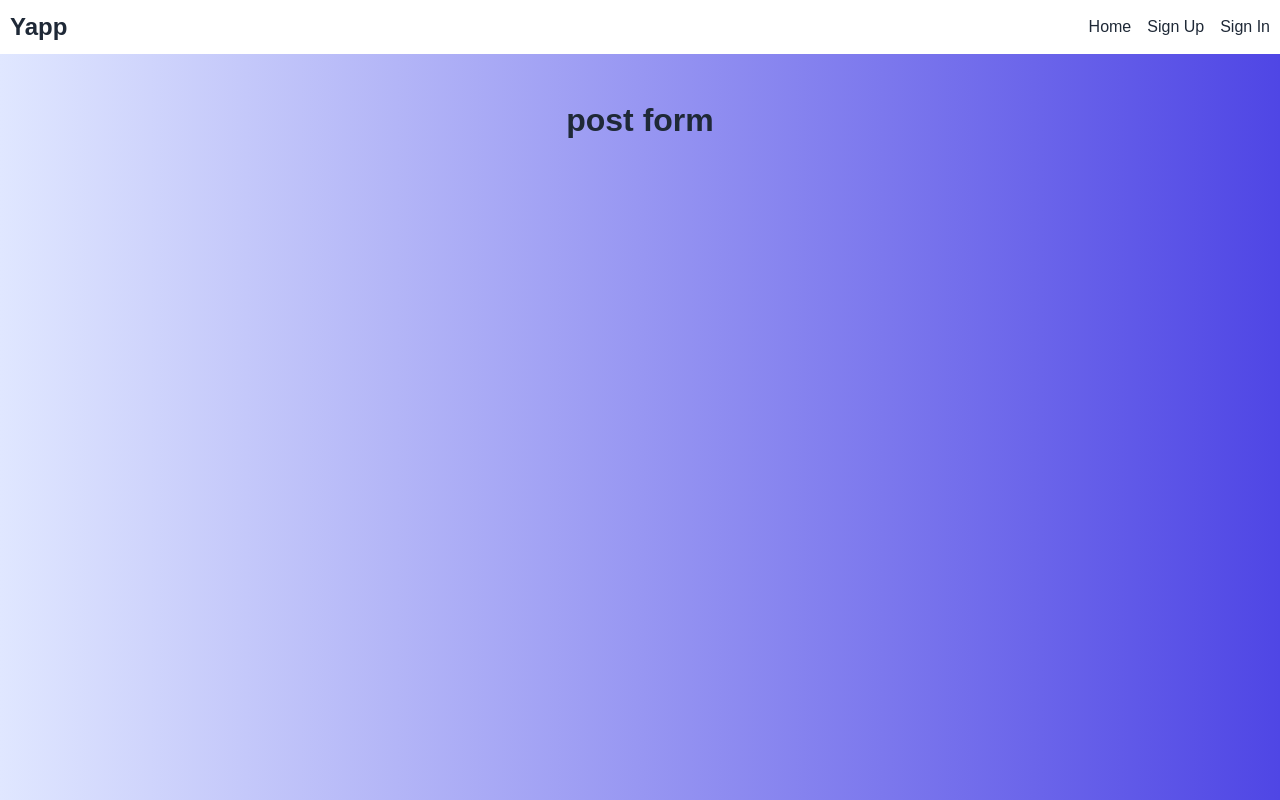
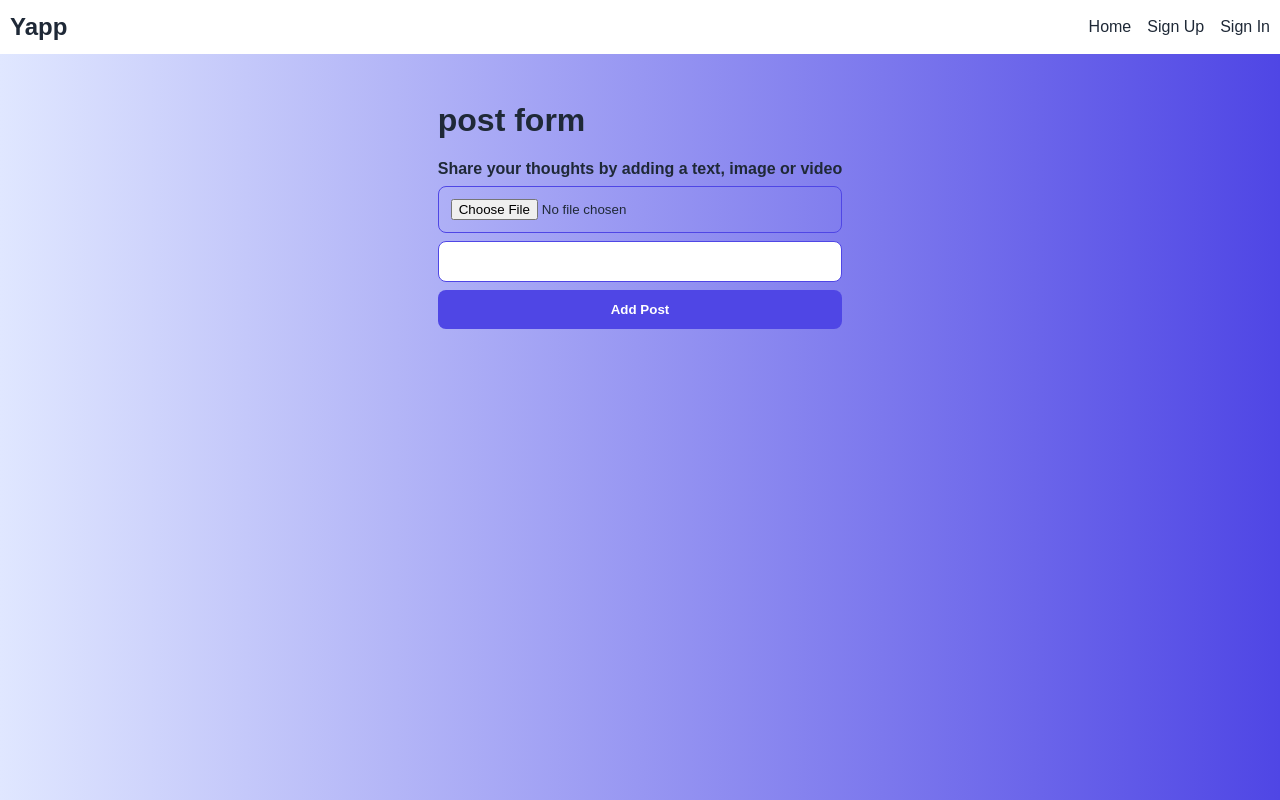
Before and after one commit to fatimaAhmed26/yapp-app-frontend, a React (Vite) app: page /posts/new in a window 1280 px wide. Built offline with nearby package versions, Linux system fonts and the light colour scheme; no server answers; a web font is replaced by a local one.

Commit message:
adding handlers for the form data

```diff
--- a/src/pages/PostFrom.jsx
+++ b/src/pages/PostFrom.jsx
@@ -1,11 +1,44 @@
 import { useState, useEffect } from 'react'
-import { useParams } from 'react-router'
+import { useActionData, useParams } from 'react-router'
 import * as postServices from '../services/post'
 
-const PostForm =(post)=>{
+const PostForm =(props)=>{
+    const { postId } = useParams()
+    const initialState ={
+        media:'',
+        text:''
+    }
+    const [formData , setFormData] = useState(initialState)
+    const [appMedia ,setAppMedia] =useState('')
+    const handleSubmit = (event)=>{
+        evt.preventDefault()
+        props.handleAddPost(formData)
+    }
+    const handleChange=(evt)=>{
+        setFormData({ ...formData, [evt.target.name]: evt.target.value })
+    }
+     const handleFileChange = (event) => {
+        setAppMedia(event.target.files[0])
+    }
+
+  useEffect(() => {
+    const fetchPost = async () => {
+        const postData = await postServices.show(postId)
+        setFormData(postData)
+    }
+    if (postId) fetchPost()
+
+    return () => setFormData(initialState)
+  }, [postId])
     return(
         <dev>
             <h1>post form</h1>
+            <form onSubmit={handleSubmit}>
+                <label htmlFor="media">Share your thoughts by adding a text, image or video </label>
+                <input type="file" name='media' onChange={handleFileChange} />
+                <input type="text" name='text' onChange={handleChange}/>
+                <button type='submit'>Add Post</button>
+            </form>
         </dev>
     )
 }
```
